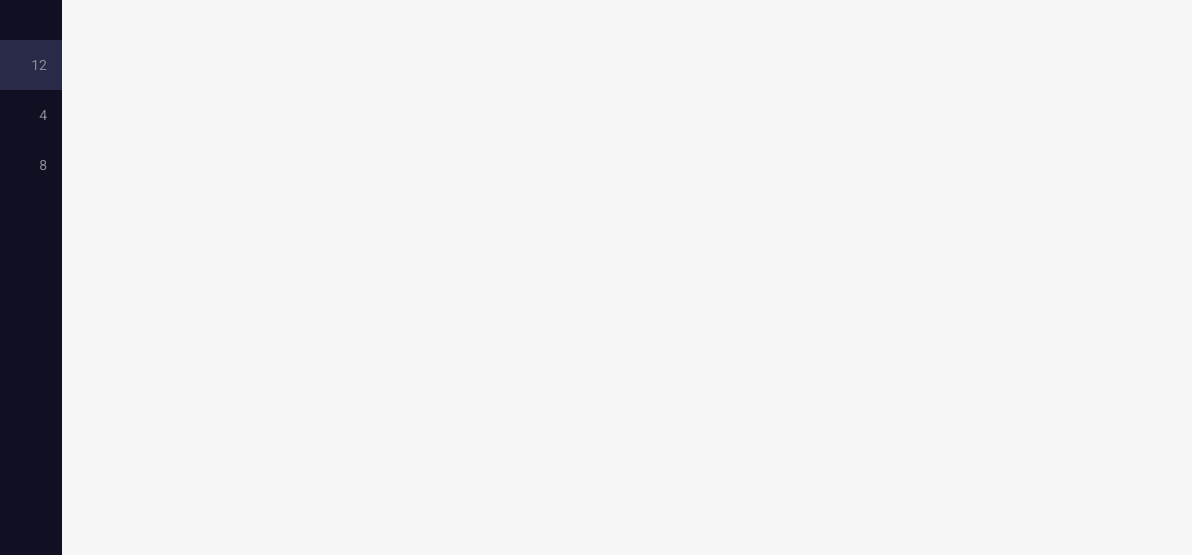
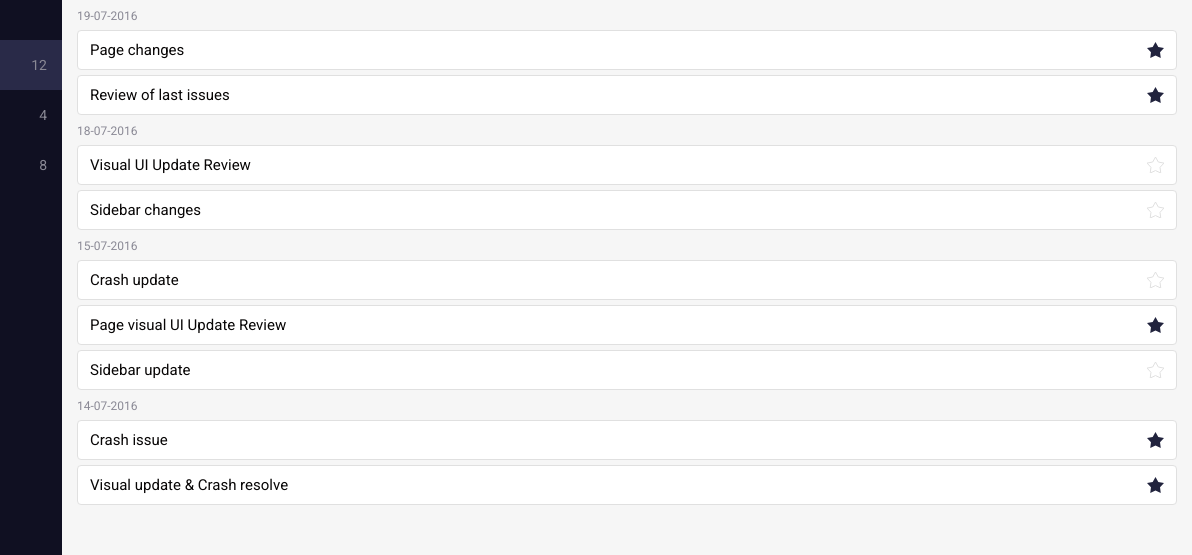
Before and after one commit to jakpaw/basic-github, a website built with webpack: page src/index.html in a window 1280 px wide. Shown: the top 555 px of the page, 88-1280 px from the left. Built offline with nearby package versions, Linux system fonts and the light colour scheme.

Commit message:
Add list of issues

```diff
--- a/src/index.html
+++ b/src/index.html
@@ -48,7 +48,74 @@
       </li>
     </ul>
   </nav>
-  <main></main>
+  <main>
+    <ol class="issues-list">
+      <li class="issues-group">
+        <div class="issues-group__label">
+          19-07-2016
+        </div>
+        <ol class="issues-group__content">
+          <li class="issue-card">
+            <span class="issue-card__label">Page changes</span>
+            <input class="issue-card__star" type="checkbox" aria-label="Starred" checked>
+          </li>
+          <li class="issue-card">
+            <span class="issue-card__label">Review of last issues</span>
+            <input class="issue-card__star" type="checkbox" aria-label="Starred" checked>
+          </li>
+        </ol>
+      </li>
+      <li class="issues-group">
+        <div class="issues-group__label">
+          18-07-2016
+        </div>
+        <ol class="issues-group__content">
+          <li class="issue-card">
+            <span class="issue-card__label">Visual UI Update Review</span>
+            <input class="issue-card__star" type="checkbox" aria-label="Starred">
+          </li>
+          <li class="issue-card">
+            <span class="issue-card__label">Sidebar changes</span>
+            <input class="issue-card__star" type="checkbox" aria-label="Starred">
+          </li>
+        </ol>
+      </li>
+      <li class="issues-group">
+        <div class="issues-group__label">
+          15-07-2016
+        </div>
+        <ol class="issues-group__content">
+          <li class="issue-card">
+            <span class="issue-card__label">Crash update</span>
+            <input class="issue-card__star" type="checkbox" aria-label="Starred">
+          </li>
+          <li class="issue-card">
+            <span class="issue-card__label">Page visual UI Update Review</span>
+            <input class="issue-card__star" type="checkbox" aria-label="Starred" checked>
+          </li>
+          <li class="issue-card">
+            <span class="issue-card__label">Sidebar update</span>
+            <input class="issue-card__star" type="checkbox" aria-label="Starred">
+          </li>
+        </ol>
+      </li>
+      <li class="issues-group">
+        <div class="issues-group__label">
+          14-07-2016
+        </div>
+        <ol class="issues-group__content">
+          <li class="issue-card">
+            <span class="issue-card__label">Crash issue</span>
+            <input class="issue-card__star" type="checkbox" aria-label="Starred" checked>
+          </li>
+          <li class="issue-card">
+            <span class="issue-card__label">Visual update & Crash resolve</span>
+            <input class="issue-card__star" type="checkbox" aria-label="Starred" checked>
+          </li>
+        </ol>
+      </li>
+    </ol>
+  </main>
 </body>
 
 </html>
--- a/src/index.js
+++ b/src/index.js
@@ -2,3 +2,6 @@ import main from './styles/main.scss';
 import appHeader from './styles/components/app-header.scss';
 import nav from './styles/components/nav.scss';
 import navItem from './styles/components/nav-item.scss';
+import issuesList from './styles/components/issues-list.scss';
+import issuesGroup from './styles/components/issues-group.scss';
+import issueCard from './styles/components/issue-card.scss';
--- /dev/null
+++ b/src/styles/components/issue-card.scss
@@ -0,0 +1,37 @@
+@import '../bem-helpers';
+
+.issue-card {
+  height: 40px;
+
+  padding: 0 12px;
+  margin-bottom: 5px;
+
+  display: flex;
+  align-items: center;
+  justify-content: space-between;
+
+  border: 1px solid #e0e0e0;
+  border-radius: 4px;
+
+  background-color: #fff;
+
+  @include e(label) {
+    font-size: 15px;
+    line-height: 1;
+    color: #080606;
+  }
+
+  @include e(star) {
+    width: 17px;
+    height: 17px;
+
+    appearance: none;
+    -webkit-appearance: none; // TODO: use autoprefixer for this
+
+    background: url('../../images/icon-star-empty.svg') no-repeat center;
+
+    &:checked {
+      background-image: url('../../images/icon-star-filled.svg');
+    }
+  }
+}
--- /dev/null
+++ b/src/styles/components/issues-group.scss
@@ -0,0 +1,21 @@
+@import '../bem-helpers';
+@import '../common';
+
+.issues-group {
+  padding: 0 $default-padding;
+
+  @include e(label) {
+    margin: 12px 0 10px;
+
+    font-size: 12px;
+    line-height: 8px;
+    color: #8a8995;
+  }
+
+  @include e(content) {
+    margin: 0;
+    padding: 0;
+
+    list-style: none;
+  }
+}
--- /dev/null
+++ b/src/styles/components/issues-list.scss
@@ -0,0 +1,14 @@
+@import '../common';
+
+.issues-list {
+  height: 100%;
+
+  overflow-y: auto;
+
+  margin: 0;
+  padding: 0;
+
+  background-color: #f6f6f6;
+
+  list-style: none;
+}
--- a/src/styles/components/nav-item.scss
+++ b/src/styles/components/nav-item.scss
@@ -25,6 +25,8 @@ $nav-item-hover-active-color: #292a48;
     padding: 0 $default-padding;
 
     text-decoration: none;
+    font-size: 14px;
+    line-height: 1;
   }
 
   @include e(icon) {
@@ -35,14 +37,12 @@ $nav-item-hover-active-color: #292a48;
   @include e(label) {
     margin-left: 10px;
 
-    font-size: 14px;
     color: #fff;
   }
 
   @include e(count) {
     margin-left: auto;
 
-    font-size: 14px;
     color: #8a8995;
   }
 
--- a/src/styles/main.scss
+++ b/src/styles/main.scss
@@ -3,8 +3,6 @@
 
 html {
   font-family: 'Roboto', sans-serif;
-  font-size: 15px;
-  line-height: 1;
   box-sizing: border-box;
 }
 
@@ -39,8 +37,3 @@ main {
 nav {
   grid-area: nav;
 }
-
-main {
-  background-color: #f6f6f6;
-  overflow-y: auto;
-}
```
Also changed, not shown: src/images/icon-star-empty.svg (added), src/images/icon-star-filled.svg (added).
